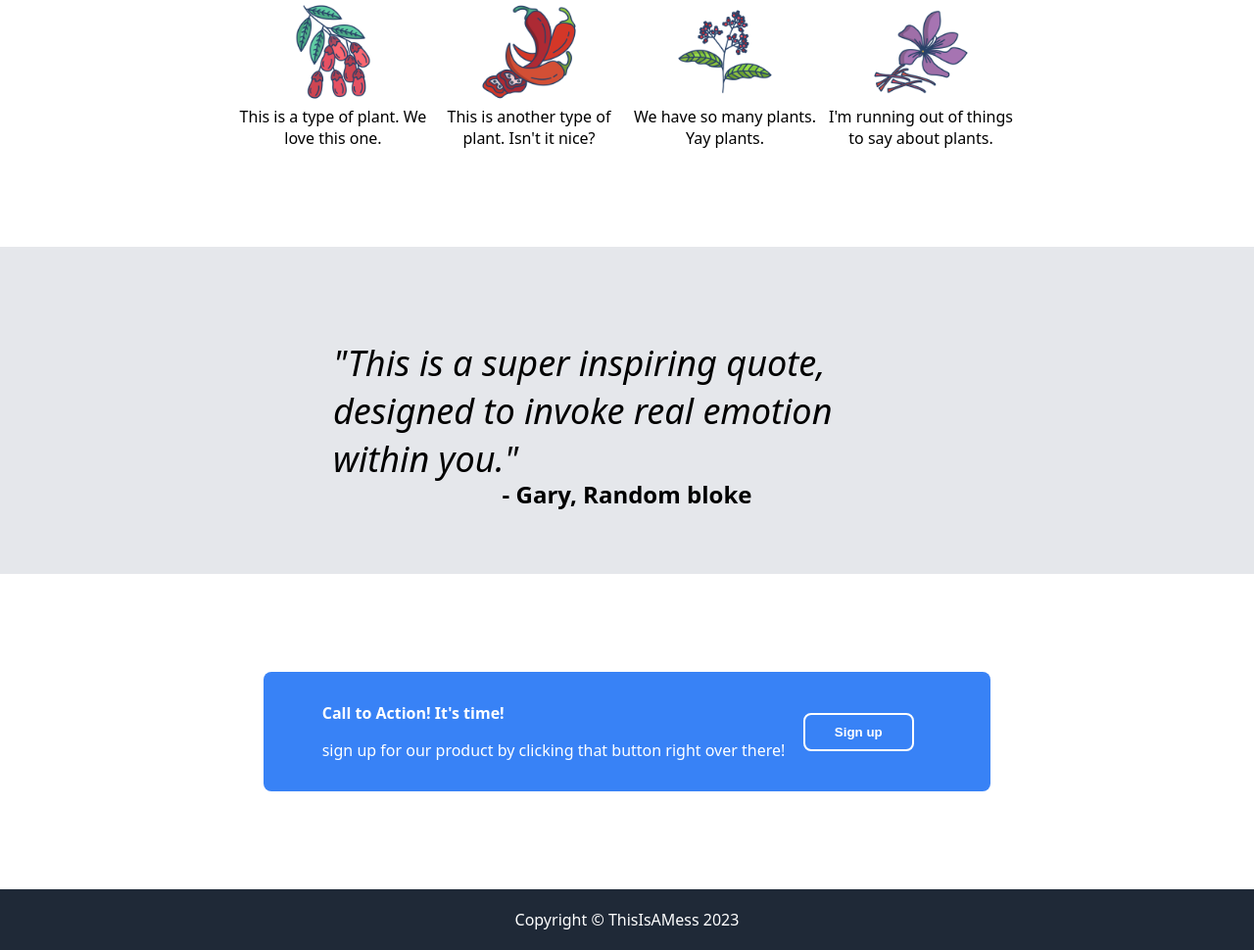
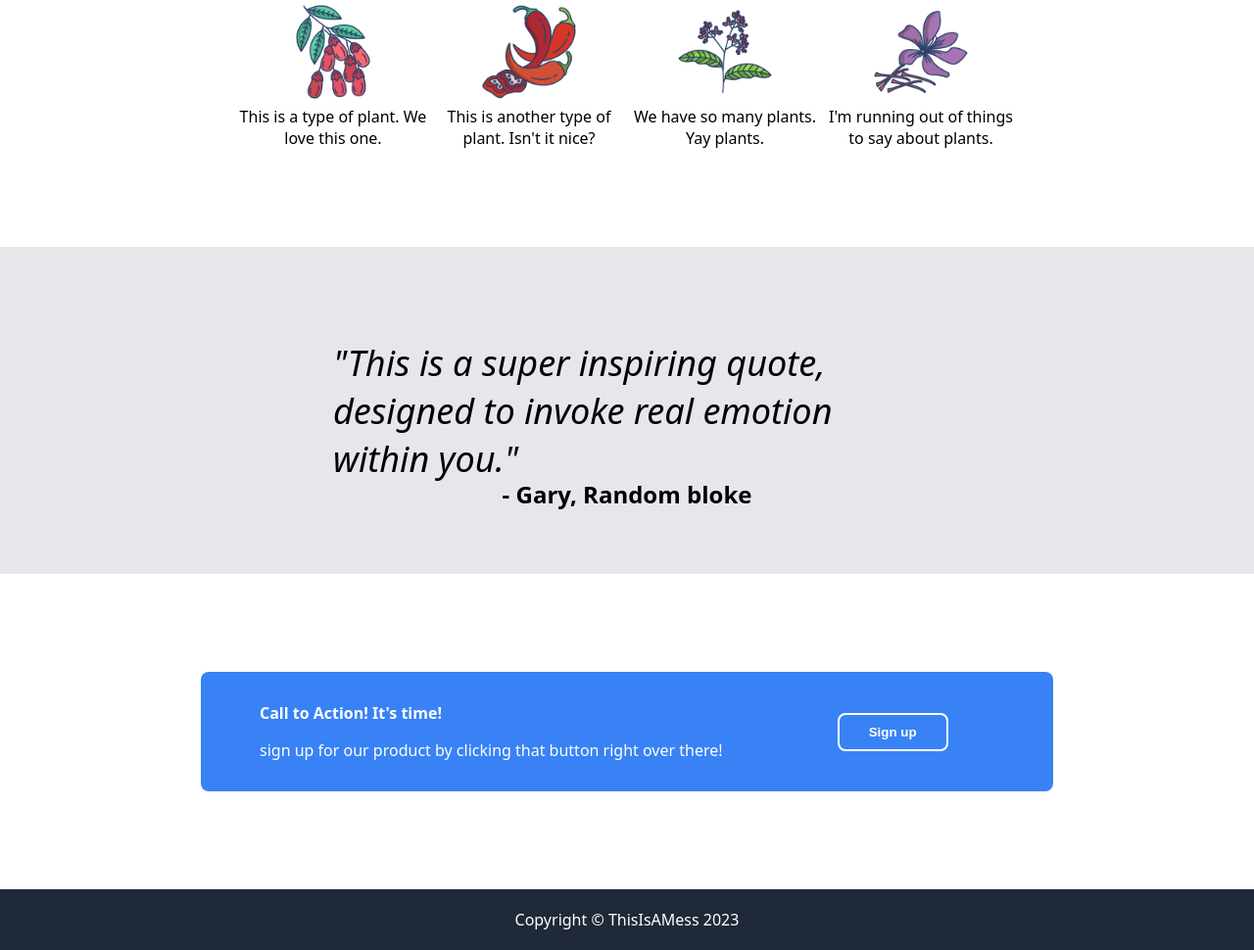
Before and after one commit to ThisIsAMess/landing-page-project, a plain HTML site: page index.html in a window 1280 px wide. Shown: the part 586-1556 px from the top of the page at 98% size. Drawn offline with Linux system fonts and the light colour scheme.

Commit message:
Tweaking of the CTA section's width

```diff
--- a/style.css
+++ b/style.css
@@ -175,9 +175,10 @@ body {
 }
 
 .cta-container {
+    width: 750px;
     display: flex;
     flex-direction: row;
-    justify-content: center;
+    justify-content: flex-start;
     align-items: center;
     margin-top: 100px;
     margin-bottom: 100px;
@@ -194,9 +195,12 @@ body {
     color:#FFFFFF;
 }
 
+
+
 .cta-container-right {
     min-width: 150px;
-    text-align: center;
+    text-align: right;
+    padding-left: 80px;
 }
 
 .cta-header {
```
